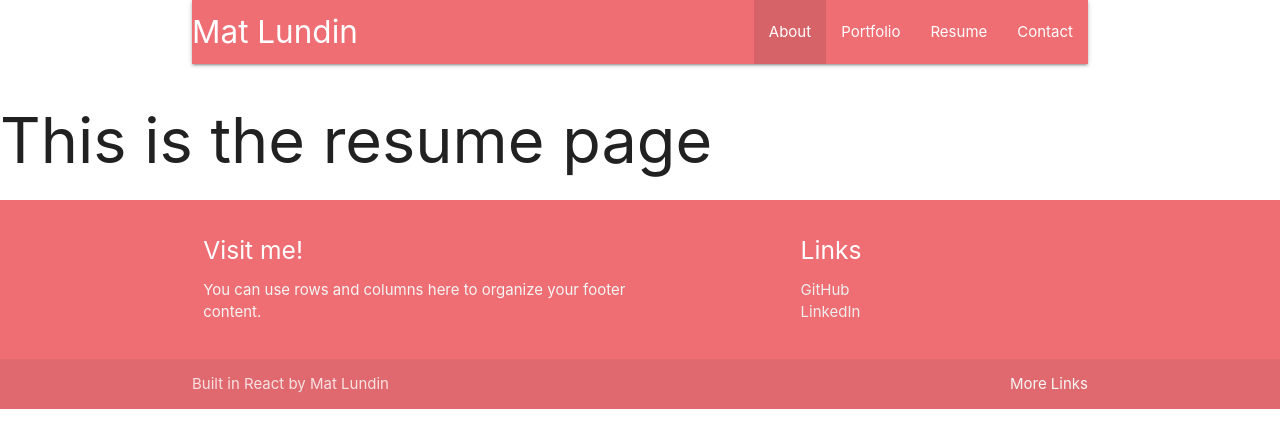
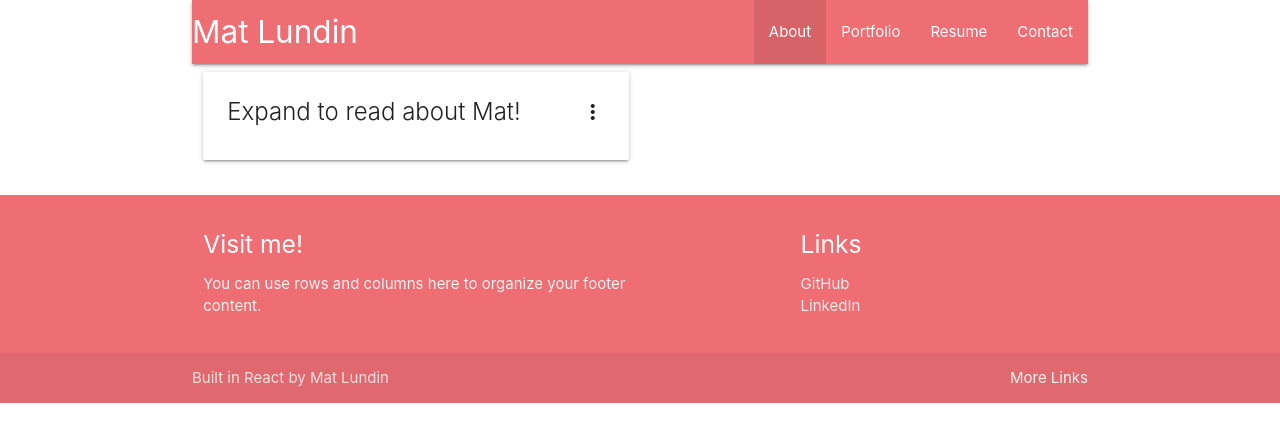
Before and after one commit to mat-lundin/My-Portfolio, a React (Create React App) app in the folder my-portfolio/: page / in a window 1280 px wide. Shown: the top 448 px of the page. Built offline with nearby package versions, Linux system fonts and the light colour scheme.

Commit message:
page switching now works

```diff
--- a/my-portfolio/src/components/about.js
+++ b/my-portfolio/src/components/about.js
@@ -1,19 +1,19 @@
 
 const about = () => {
     return (
-        <div class="container">
-            <div class="row">
-                <div class="col s6">
-        <div class="card">
-    <div class="card-image waves-effect waves-block waves-light">
+        <div className="container">
+            <div className="row">
+                <div className="col s6">
+        <div className="card">
+    <div className="card-image waves-effect waves-block waves-light">
       {/* <img class="activator" src="images/office.jpg"></img> */}
     </div>
-    <div class="card-content">
-      <span class="card-title activator grey-text text-darken-4">Expand to read about Mat!<i class="material-icons right">more_vert</i></span>
+    <div className="card-content">
+      <span className="card-title activator grey-text text-darken-4">Expand to read about Mat!<i class="material-icons right">more_vert</i></span>
       {/* <p><a href="#">This is a link</a></p> */}
     </div>
-    <div class="card-reveal">
-      <span class="card-title grey-text text-darken-4">Mat Lundin<i class="material-icons right">cancel</i></span>
+    <div className="card-reveal">
+      <span className="card-title grey-text text-darken-4">Mat Lundin<i className="material-icons right">cancel</i></span>
       <p>Mat is a new graduate of the Coding Bootcamp at the University of Texas, Austin. He is focused mainly on backend development. Before attending the Coding Bootcamp, Mat worked in the tech industry for 10 years, learning basic programming and SQL queries.</p>
     </div>
   </div>
--- a/my-portfolio/src/components/contact.js
+++ b/my-portfolio/src/components/contact.js
@@ -0,0 +1,9 @@
+import React from 'react';
+
+const portfolio = function(){
+    return (
+        <h1>This is the portfolio page</h1>
+    )
+};
+
+export default portfolio;
--- a/my-portfolio/src/components/curPage.js
+++ b/my-portfolio/src/components/curPage.js
@@ -2,25 +2,18 @@ import React, {useState} from 'react';
 import About from './about';
 import Contact from './contact';
 import Portfolio from './portfolio';
-import Resume from './resume'
+import Resume from './resume';
 
-const curPage = function(activeTab){
-
-    if (activeTab === 'about'){
-        return (
-            <div>
-        <About />
-        </div>
-        )
-    } else if (activeTab === 'contact'){
+const curPage = function(state){
+    if (state.activeTab === 'about'){
+        return <About />
+    } else if (state.activeTab === 'contact'){
         return <Contact />
-    } else if (activeTab === 'portfolio'){
+    } else if (state.activeTab === 'portfolio'){
         return <Portfolio />
     } else {
         return <Resume />
     }
+};
 
-
-}
-
-export default curPage
+export default curPage;
--- a/my-portfolio/src/components/nav.js
+++ b/my-portfolio/src/components/nav.js
@@ -4,10 +4,10 @@ function navbar ({ activeTab, setActiveTab }) {
     return (
 
     <nav>
-    <div class="nav-wrapper">
-      <a href="#" class="brand-logo left">Mat Lundin</a>
-      <ul id="nav-mobile" class="right ">
-        <li class="active"
+    <div className="nav-wrapper">
+      <a href="#" className="brand-logo left">Mat Lundin</a>
+      <ul id="nav-mobile" className="right ">
+        <li className="active"
         onClick={()=> setActiveTab('about')}
         // will need a separate function for handling active tab classes
         // onclick={()=> this.class='active'}
```
